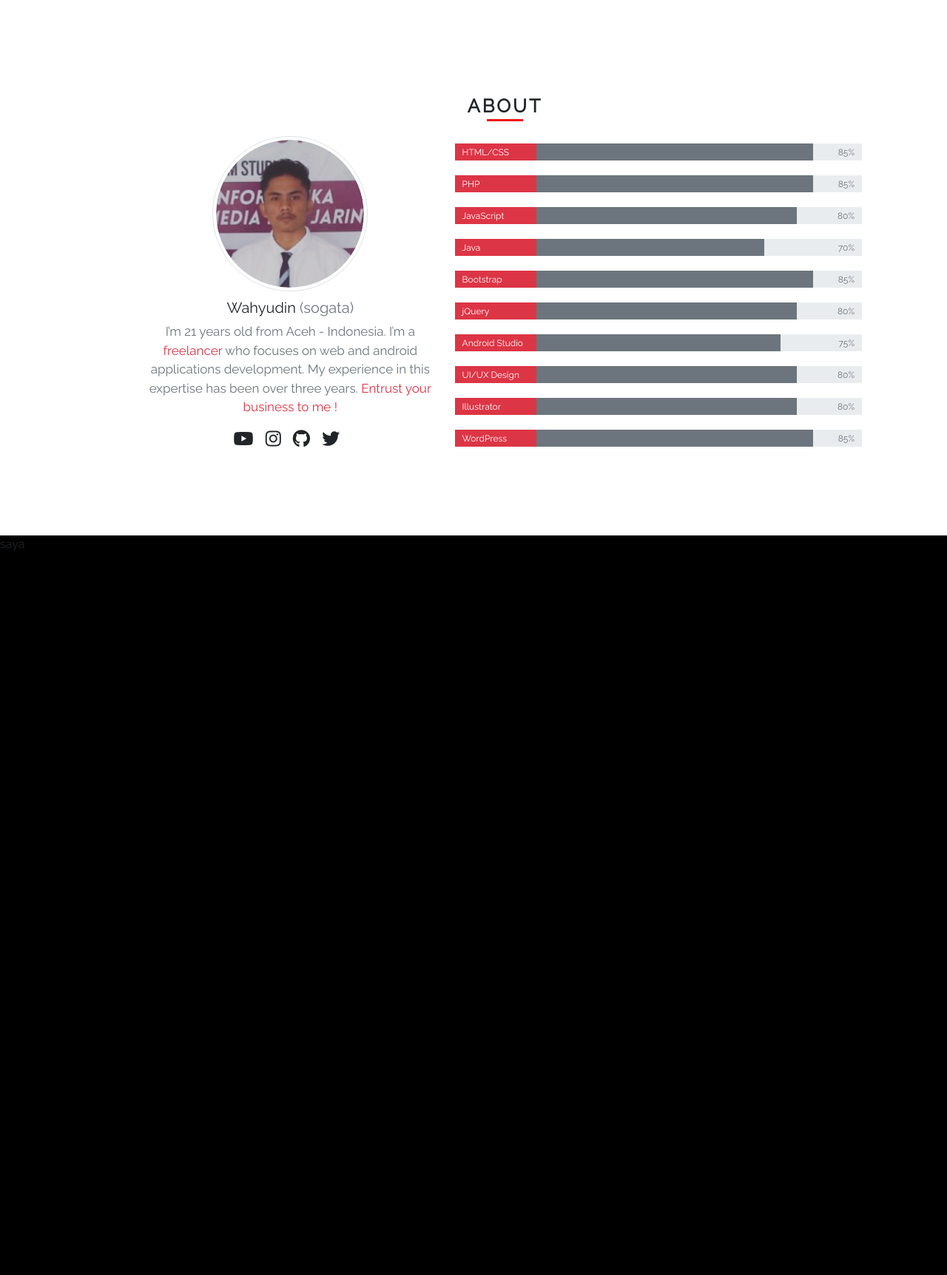
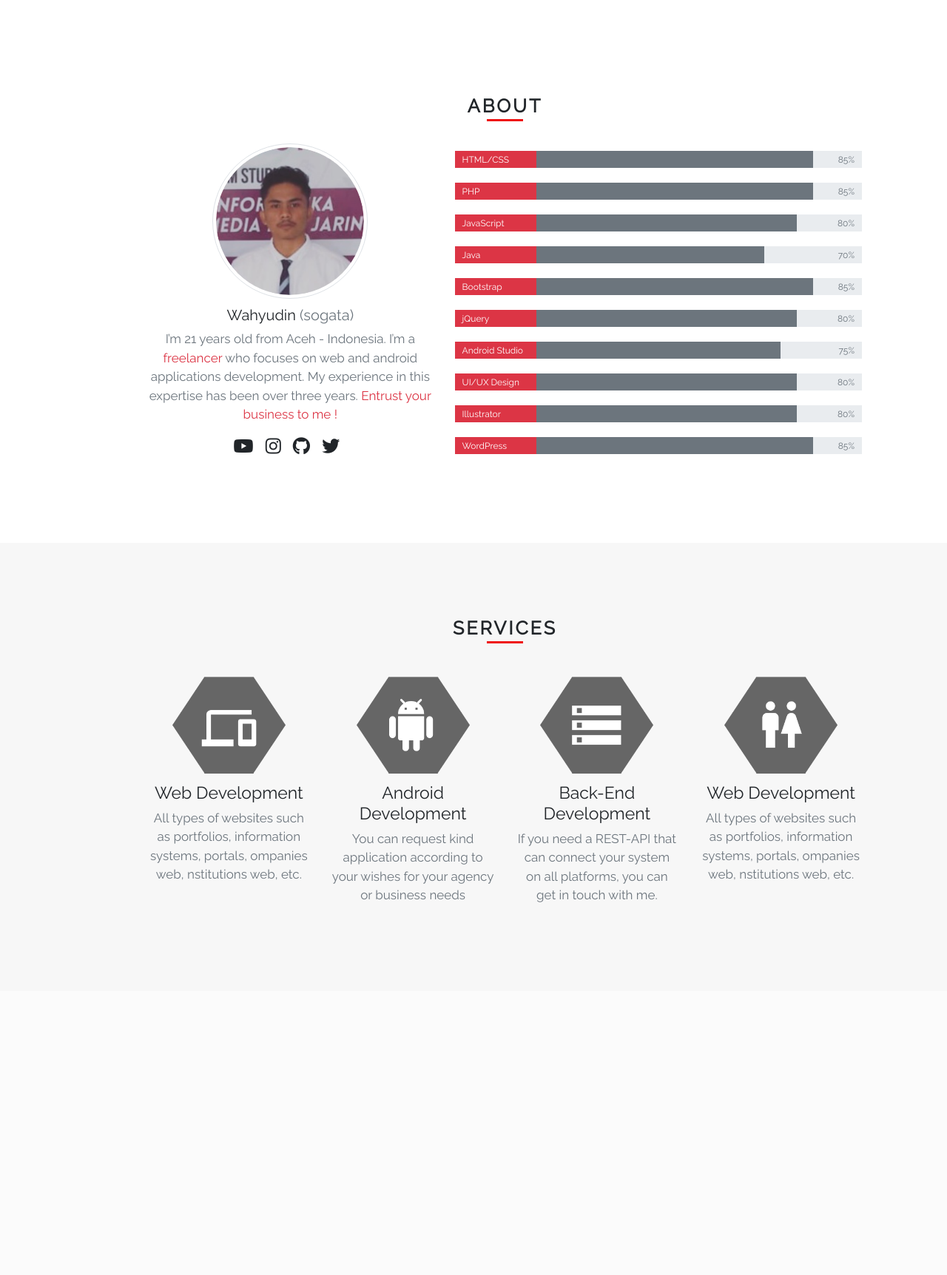
Before and after one commit to sogatanco/portfolio, a CodeIgniter app: page /portfolio/ in a window 1280 px wide. Shown: the part 804-2528 px from the top of the page at 74% size. After the commit the page ends 2024 px from the top, so only its background shows below. Run offline with CodeIgniter, Linux system fonts and the light colour scheme; some libraries are stand-ins or nearby versions.

Commit message:
added services page

```diff
--- a/application/views/main.php
+++ b/application/views/main.php
@@ -24,7 +24,7 @@
         <div class="navbar-nav ml-auto">
           <a class="nav-item nav-link" href="#home">Home <span class="sr-only">(current)</span></a>
           <a class="nav-item nav-link" href="#about">About</a>
-          <a class="nav-item nav-link" href="#service">Services</a>
+          <a class="nav-item nav-link" href="#services">Services</a>
           <a class="nav-item nav-link" href="#">Portfolio</a>
           <a class="nav-item nav-link" href="#">Contact</a>
         </div>
@@ -46,7 +46,9 @@
 <!-- end about -->
 
 <!-- service -->
-<div id="service" style="height:1000px;background:#000000">saya</div>
+<?php
+  $this->load->view('services')
+?>
 <!-- end service -->
 
 </body>
--- /dev/null
+++ b/application/views/services.php
@@ -0,0 +1,30 @@
+<div id="services">
+    <div class="bg-2">
+        <div class="container">
+            <h3 class="text-center font-weight-bold title">SERVICES</h3>
+
+            <div class="row">
+                <div class="col-sm-3 col-6 text-center">
+                    <img src="<?php echo base_url();?>asset/img/webdev.png" width="70%">
+                    <h5>Web Development</h5>
+                    <p class="text-secondary">All types of websites such as portfolios, information systems, portals, ompanies web, nstitutions web, etc.</p>
+                </div>
+                <div class="col-sm-3 col-6 text-center">
+                    <img src="<?php echo base_url();?>asset/img/android.png" width="70%">
+                    <h5>Android Development</h5>
+                    <p class="text-secondary">You can request kind application according to your wishes for your agency or business needs</p>
+                </div>
+                <div class="col-sm-3 col-6 text-center">
+                    <img src="<?php echo base_url();?>asset/img/back-end.png" width="70%">
+                    <h5>Back-End Development</h5>
+                    <p class="text-secondary">If you need a REST-API that can connect your system on all platforms, you can get in touch with me.</p>
+                </div>
+                <div class="col-sm-3 col-6 text-center">
+                    <img src="<?php echo base_url();?>asset/img/consultant.png" width="70%">
+                    <h5>Web Development</h5>
+                    <p class="text-secondary">All types of websites such as portfolios, information systems, portals, ompanies web, nstitutions web, etc.</p>
+                </div>
+            </div>
+        </div>
+    </div>
+</div>
--- a/asset/css/main.css
+++ b/asset/css/main.css
@@ -68,7 +68,6 @@ body{
 .bg-1{
     background: #ffffff;
     padding: 25px;
-
 }
 .title{
     letter-spacing: 2px;
@@ -93,7 +92,7 @@ body{
     border-radius: 0px;
     margin-bottom: 10px;
 }
-.img-thumbnail{
+#about .img-thumbnail{
     width: 170px;
     margin-bottom: 10px;
 }
@@ -106,10 +105,23 @@ body{
     margin-right:6px;
 }
 
+/* bg 2 */
 
+.bg-2{
+    background: #F7F7F7;
+    padding: 25px;
+}
 
+/* services */
 
+#services .col-sm-3, #services .col-6{
+    padding-top: 15px;
+}
 
+#services h5{
+    margin-top: 8px;
+    font-size: 15px;
+}
 
 
 /* desktop version */
@@ -163,16 +175,16 @@ body{
     }
 
     /* about */
-    .bg-1 .container{
+    .bg-1 .container, .bg-2 .container{
         padding-left: 100px;
     }
-    .bg-1{
+    .bg-1, .bg-2{
         padding: 100px;
     }
     .title{
         letter-spacing: 3px;
         font-size: 25px;
-        margin-bottom: 20px;
+        margin-bottom: 30px;
     }
 
     .title::after{
@@ -191,7 +203,7 @@ body{
     .skill{
         margin-top: 10px;
     }
-    .img-thumbnail{
+    #about .img-thumbnail{
         width: 210px;
         margin-bottom: 10px;
     }
@@ -200,4 +212,10 @@ body{
         margin-right:10px;
     }
 
+    /* services */
+    #services h5{
+        margin-top: 12px;
+        font-size: 23px;
+    }
+
  }
```
